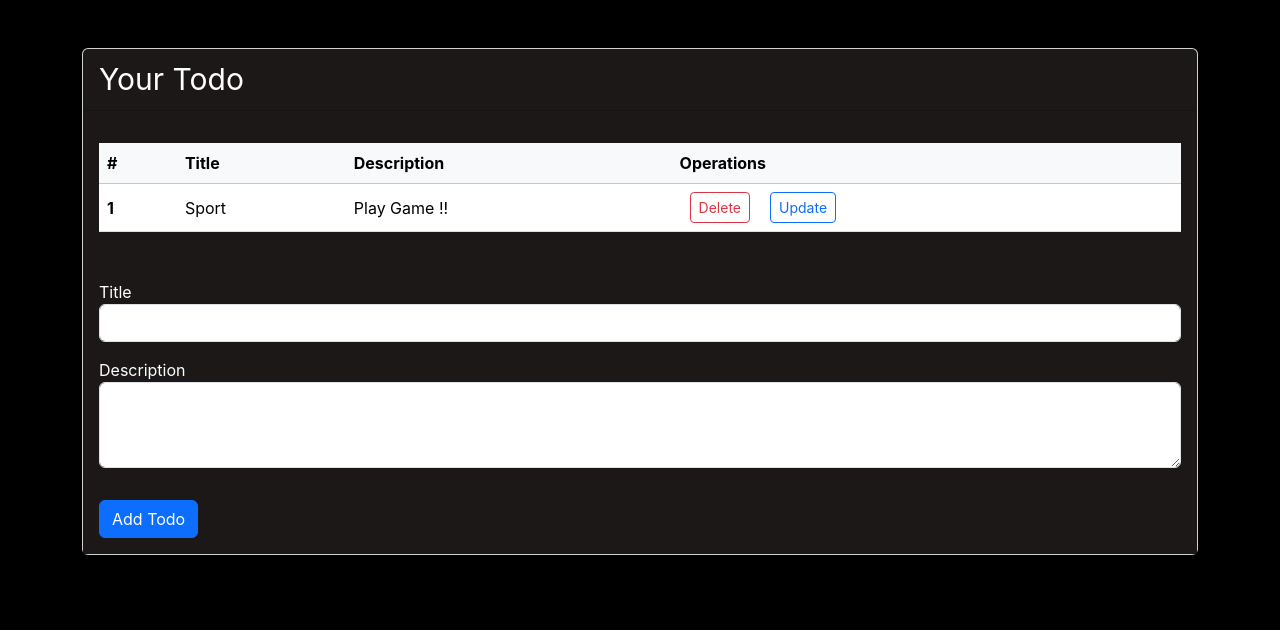
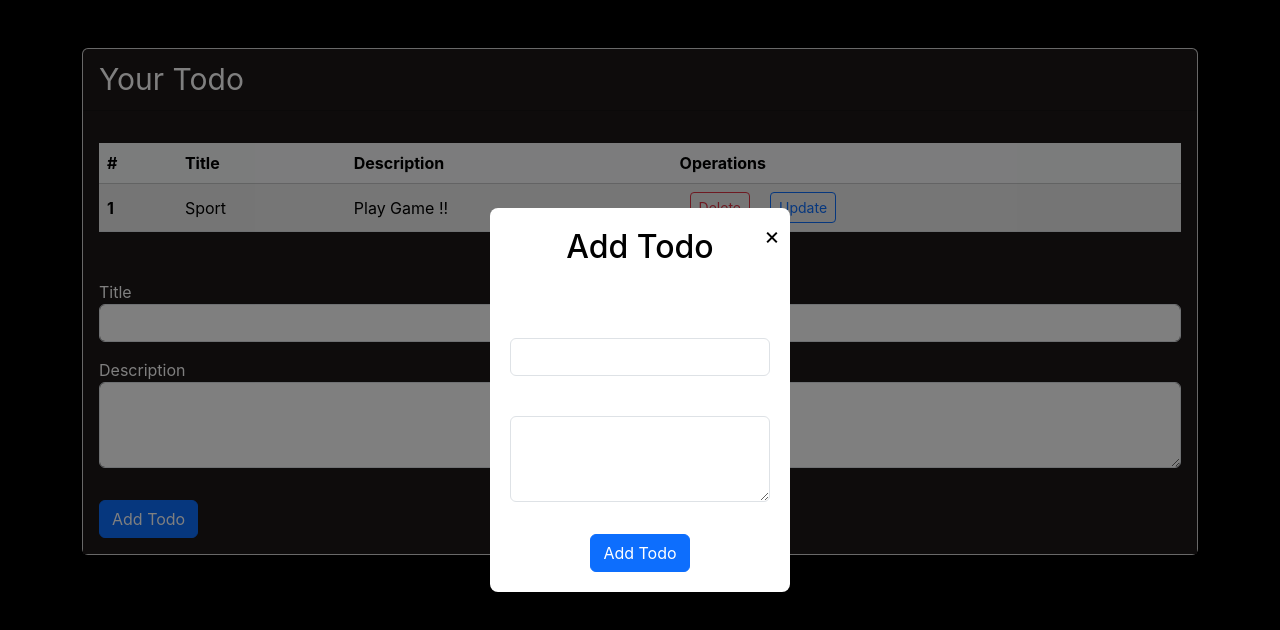
Before and after one commit to amirziyacode/React-Todo-App, a React (Create React App) app: page / in a window 1280 px wide. Both pictures are taken after a click on the button "Update". Shown: the top 630 px of the page. Built offline with nearby package versions, Linux system fonts and the light colour scheme; no server answers.

Commit message:
add-updataPage-refactoring-popUp

```diff
--- a/src/componet/TodoRow.jsx
+++ b/src/componet/TodoRow.jsx
@@ -1,10 +1,23 @@
 import axios from "axios";
+import {useState} from "react";
+import UpdateForm from "./UpdateForm";
 
 function TodoRow(props = {rowId:Number,rowDescription:String,rowTitle:String}) {
     const deleteFun = async () => {
         await axios.delete(`http://localhost:8080/api/v1/todos/${props.rowId}`)
         window.location.reload();
     }
+    const [showLogin, setShowLogin] = useState(false);
+
+    // نمایش پنجره لاگین
+    const handleShowLogin = () => {
+        setShowLogin(true);
+    };
+
+    // مخفی‌سازی پنجره لاگین
+    const handleCloseLogin = () => {
+        setShowLogin(false);
+    };
     return (
         <tr>
             <th scope="row">
@@ -25,7 +38,18 @@ function TodoRow(props = {rowId:Number,rowDescription:String,rowTitle:String}) {
             <td>
                 <div className="buttons">
                     <button type="button" className="btn btn-outline-danger btn-sm" onClick={deleteFun}>Delete</button>
-                    <button type="button"  id="updateButton" className="btn btn-outline-primary btn-sm">Update</button>
+                    <button type="button"  id="updateButton" className="btn btn-outline-primary btn-sm" onClick={handleShowLogin}>Update</button>
+                    <div className="App">
+                    {showLogin && (
+                        <div className="popup">
+                            <div className="popup-content">
+                                <span className="close" onClick={handleCloseLogin}>&times;</span>
+                                <h2>Add Todo</h2>
+                                <UpdateForm id={props.rowId}/>
+                            </div>
+                        </div>
+                    )}
+                    </div>
                 </div>
             </td>
         </tr>
--- /dev/null
+++ b/src/componet/UpdateForm.jsx
@@ -0,0 +1,39 @@
+import {useState} from "react";
+import axios from "axios";
+
+
+function UpdateForm(props ={id:Number}){
+    const [title,setTitle] = useState("");
+    const [description,setDescription] = useState("");
+    const isDo = false;
+
+    const submit = async ()=>{
+        // if(description != null && title != null){
+        //    await axios.put('http://localhost:8080/api/v1/todos/', {
+        //         title,
+        //         description,
+        //         isDo,
+        // }).then((response) => {
+        //         console.log(response.status, response.data.token);
+        //     });
+        //     window.location.reload();
+        // }
+        console.log(props.id);
+    }
+    return (
+        <div className="mt-5">
+            <div className="mb-3">
+                <label className="form-lable">Title</label>
+                <input className="form-control" required value={title} onChange={e => setTitle(e.target.value)} ></input>
+            </div>
+            <div className="mb-3">
+                <label className="form-lable">Description</label>
+                <textarea className="form-control" required value={description} rows={3} onChange={e =>
+                    setDescription(e.target.value)}></textarea>
+            </div>
+            <button className="btn btn-primary mt-3" onClick={submit}>Add Todo</button>
+        </div>
+    )
+}
+
+export default UpdateForm;
--- a/src/index.css
+++ b/src/index.css
@@ -32,3 +32,32 @@ code {
 #updateButton{
   margin-left: 20px;
 }
+.popup {
+  display: flex;
+  position: fixed;
+  top: 0;
+  left: 0;
+  width: 100%;
+  height: 100%;
+  background-color: rgba(0, 0, 0, 0.5);
+  justify-content: center;
+  align-items: center;
+}
+
+.popup-content {
+  background-color: white;
+  padding: 20px;
+  width: 300px;
+  border-radius: 8px;
+  position: relative;
+  text-align: center;
+}
+
+/* استایل دکمه بستن */
+.close {
+  position: absolute;
+  top: 10px;
+  right: 10px;
+  cursor: pointer;
+  font-size: 24px;
+}
```
